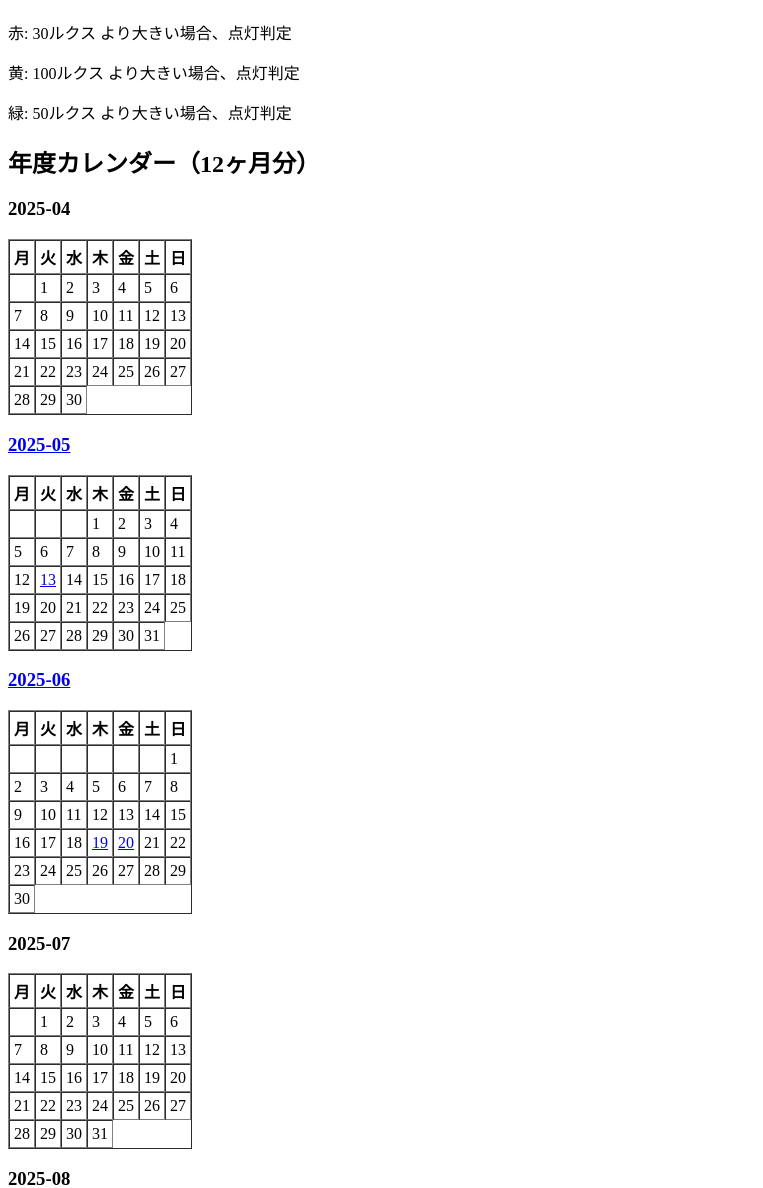
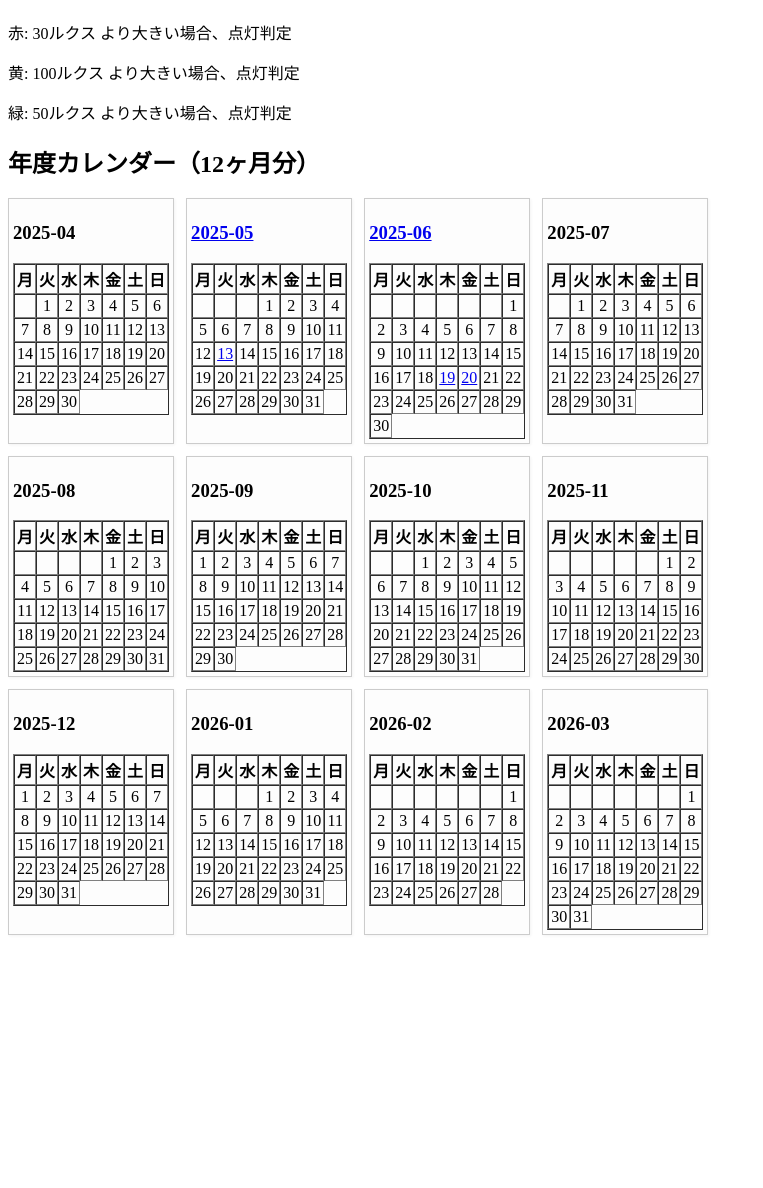
Before and after one commit to mametarou967/FactoryDataViewer, a Flask app: page / in a window 1280 px wide. Shown: the part 154-1342 px from the top of the page, without its empty margins (0-763 px from the left). After the commit the page ends 1089 px from the top, so only its background shows below. Run offline with Flask 3, Linux system fonts and the light colour scheme.

Commit message:
カレンダーの調整

```diff
--- a/ViewerWebApplication/templates/index.html
+++ b/ViewerWebApplication/templates/index.html
@@ -4,24 +4,33 @@
     <meta charset="UTF-8">
     <title>現在の状態</title>
     <style>
-        .light {
-            width: 100px;
-            height: 100px;
-            border-radius: 50%;
-            line-height: 100px;
-            color: white;
-            font-weight: bold;
-            text-align: center;
-            margin: 10px;
+        .calendar-grid {
+            display: grid;
+            grid-template-columns: repeat(4, auto); /* ← 中身の幅に合わせる */
+            gap: 12px;
+            justify-content: start; /* ← 左寄せ */
+            margin-bottom: 40px;
+        }
+
+        .calendar-item {
+            padding: 4px;
+            border: 1px solid #ccc;
+            background-color: #fdfdfd;
+            box-shadow: 1px 1px 3px rgba(0, 0, 0, 0.05);
             display: inline-block;
         }
-        .off-red { background-color: #ffcccc; color: #800000; }
-        .on-red { background-color: #cc0000; }
-        .off-yellow { background-color: #ffffcc; color: #806000; }
-        .on-yellow { background-color: #cccc00; }
-        .off-green { background-color: #ccffcc; color: #006600; }
-        .on-green { background-color: #00cc00; }
+
+        .calendar-item table {
+            table-layout: auto;
+        }
+
+        .calendar-item th, .calendar-item td {
+            text-align: center;
+            padding: 2px;
+        }
     </style>
+
+
 </head>
 <body>
     <h2>現在のライト状態</h2>
@@ -48,7 +57,9 @@
 
     <h2>年度カレンダー（{{ calendar|length }}ヶ月分）</h2>
 
+    <div class="calendar-grid">
         {% for ym, data in calendar.items() %}
+        <div class="calendar-item">
             <h3>
                 {% if data.month_link %}
                     <a href="/month/{{ ym }}/graph">{{ ym }}</a>
@@ -78,7 +89,8 @@
                 </tr>
                 {% endfor %}
             </table>
+        </div>
         {% endfor %}
-
+    </div>
 </body>
 </html>
```
Lines whose indentation alone changed are shown as unchanged.
